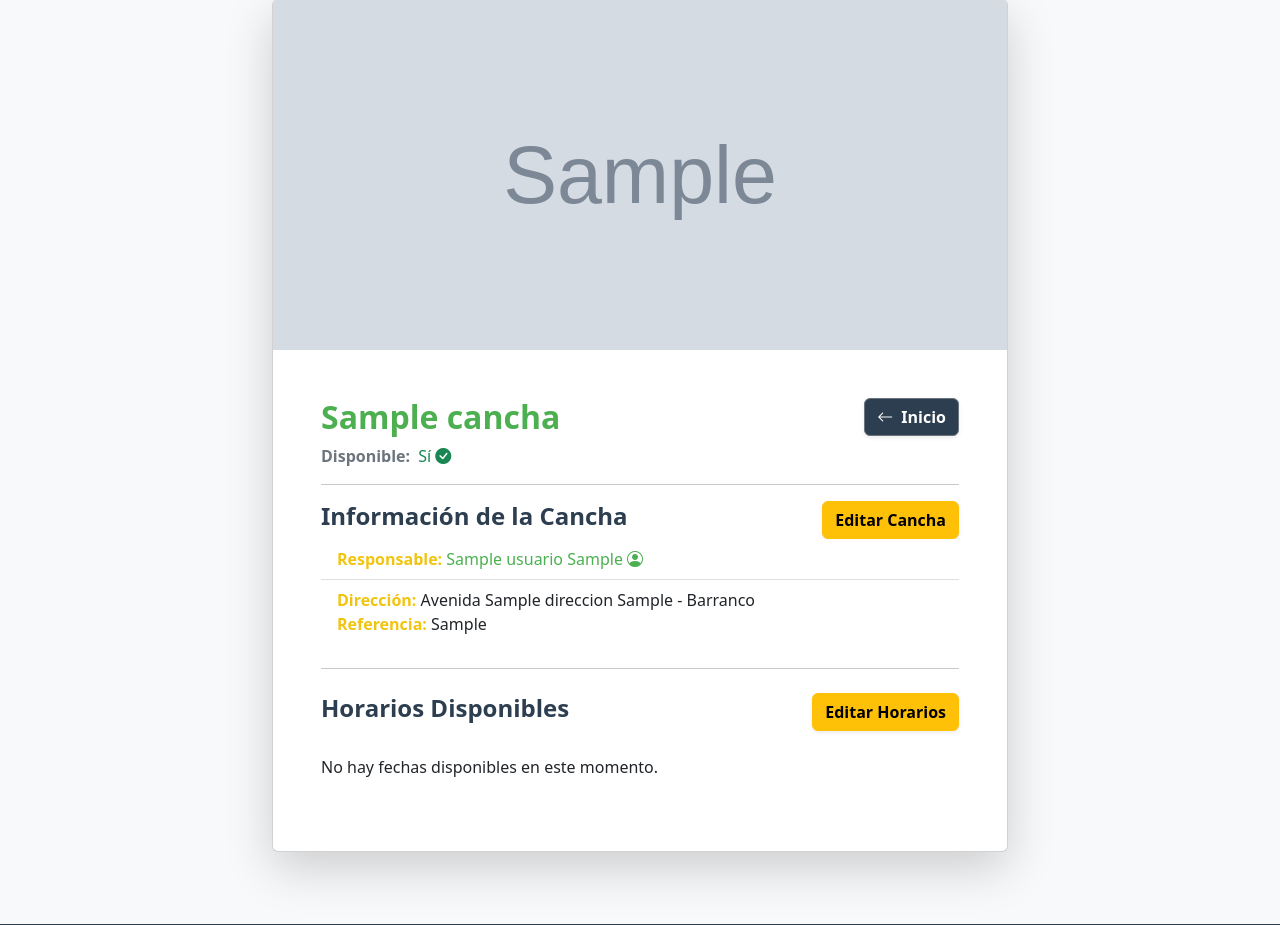
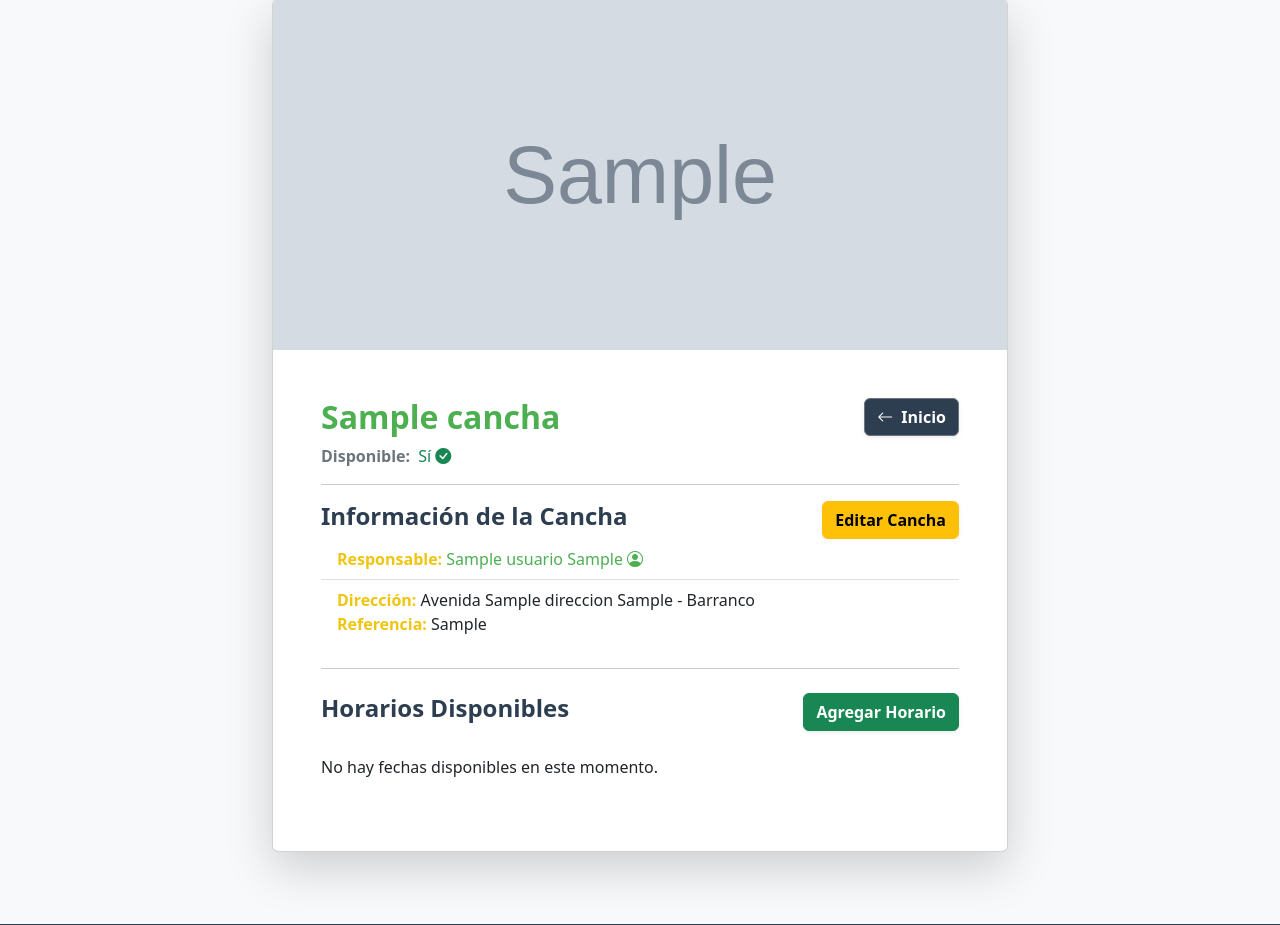
Before and after one commit to iriarteMirko/proyecto-is2, a Django app: a page that uses templates/cancha/detalle_cancha/horario_cancha.html in a window 1280 px wide. Shown: the part 137-1062 px from the top of the page. Run offline with Django 5.2, Linux system fonts and the light colour scheme; a user stored in the database is signed in; tables that the repository leaves empty hold one stand-in row (values such as "Sample post"); grey boxes marked "Sample" are stand-in pictures.

Commit message:
Update botones horarios

```diff
--- a/templates/cancha/detalle_cancha/horario_cancha.html
+++ b/templates/cancha/detalle_cancha/horario_cancha.html
@@ -1,11 +1,24 @@
 <div class="d-flex justify-content-between align-items-center mt-4">
     <h4 style="color: #2C3E50; font-weight: bold;">Horarios Disponibles</h4>
     {% if responsable %}
-    <a href=""
-        class="btn btn-warning shadow-sm ms-2"
-        style="font-weight: bold;">
-        Editar Horarios
-    </a>
+        {% if dias_horarios %}
+            <a href=""
+                class="btn btn-success shadow-sm ms-2"
+                style="font-weight: bold;">
+                Agregar Horario
+            </a>
+            <a href=""
+                class="btn btn-warning shadow-sm ms-2"
+                style="font-weight: bold;">
+                Editar Horarios
+            </a>
+        {% else %}
+            <a href=""
+                class="btn btn-success shadow-sm ms-2"
+                style="font-weight: bold;">
+                Agregar Horario
+            </a>
+        {% endif %}
     {% endif %}
 </div>
 <div class="mb-4 mt-4">
```
